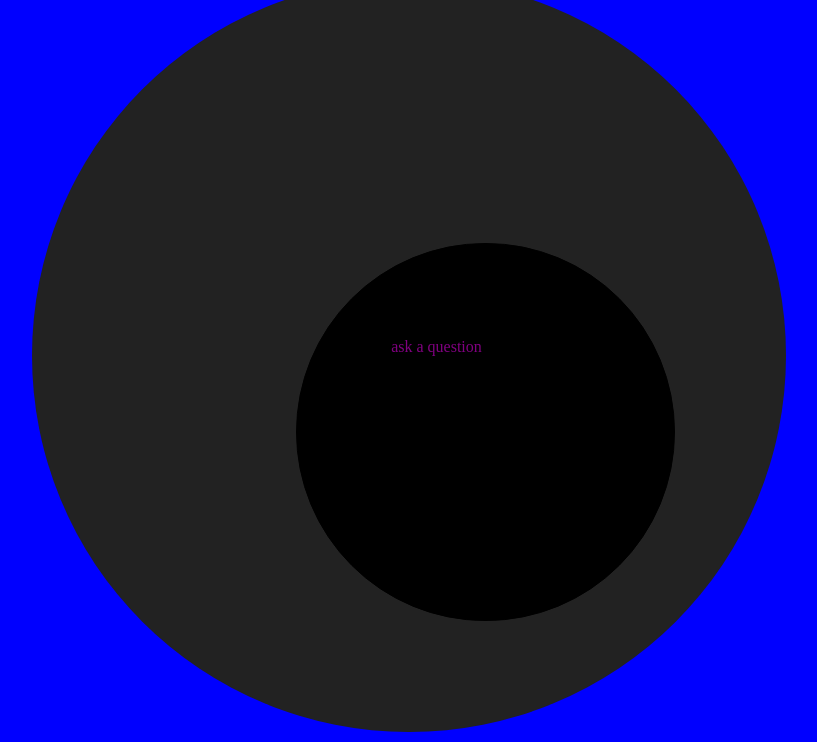
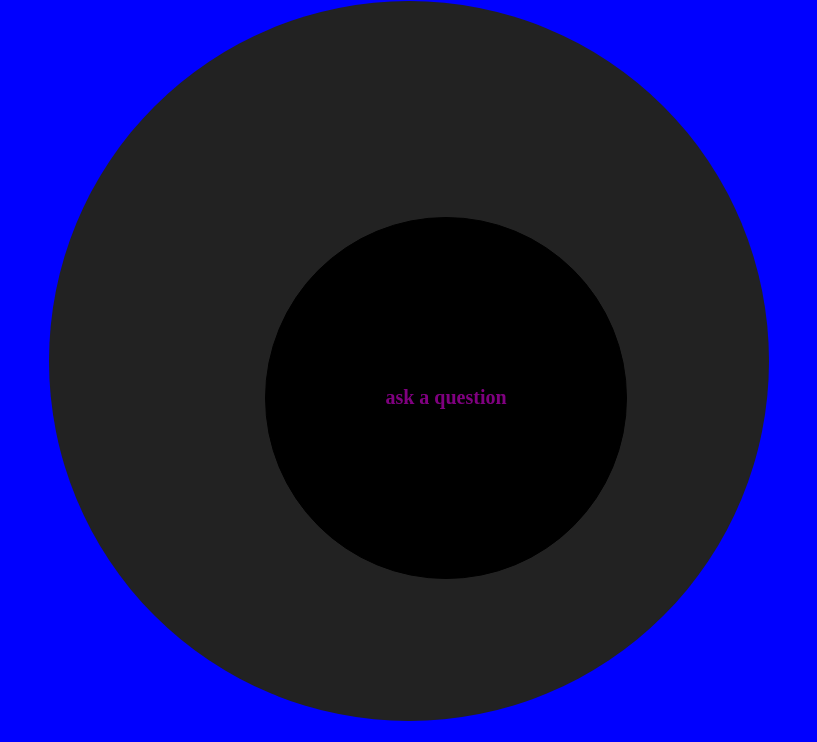
Before and after one commit to MaxwellCohen/magic8ball, a website: page public/index.html in a window 1280 px wide. Shown: the part 58-800 px from the top of the page, without its empty margins (231-1048 px from the left). Drawn offline with Linux system fonts and the light colour scheme.

Commit message:
cleaned up styling

```diff
--- a/index.js
+++ b/index.js
@@ -3,8 +3,6 @@ var app = express();
 
 app.set('port', (process.env.PORT || 5000));
 app.use(express.static(__dirname + '/public'));
-app.use('/jquery',express.static(__dirname + '/jquery/dist'));
-
 
 app.listen(app.get('port'), function() {
   console.log('Node app is running on port', app.get('port'));
--- a/public/index.html
+++ b/public/index.html
@@ -9,7 +9,9 @@
 </head>
 
 <body>
-<h1>Magic 8 Ball</h1>
+    <header>
+        <h1>Magic 8 Ball</h1>
+    </header>
     <div class="circle outside">
         <div class="circle inside">
             <div id="text" class="text">
--- a/public/magic8ball.js
+++ b/public/magic8ball.js
@@ -1,7 +1,8 @@
 /* global $ */
 var setMagic8BallSize = function(doc, outside, inside) {
     var size = Math.min(doc.width(), doc.height()) * 0.9;
-    outside.width(size).height(size);
+    var topMargin = (doc.height() - size  - $('header').height())/2;
+    outside.width(size).height(size).css('margin-top' , topMargin);
     size = size / 2;
     inside.width(size).height(size);
 };
@@ -48,11 +49,10 @@ $(window).resize(function() {
     setMagic8BallSize(doc, outside, inside);
 });
 
-doc.click(function(){
-	var ans = magic8BallAns().getAns();
-	console.log('clickEnvent');
-	text.fadeOut(400, function(){
-		text.html(ans);
-		text.fadeIn(400);
-	});
+doc.click(function() {
+    var ans = magic8BallAns().getAns();
+    text.fadeOut(400, function() {
+        text.html(ans);
+        text.fadeIn(400);
+    });
 });
--- a/public/style.css
+++ b/public/style.css
@@ -4,7 +4,6 @@
 
 html,
 body {
-    height: 100%;
     background: blue;
 }
 
@@ -13,31 +12,33 @@ body {
 }
 
 .outside {
-    height: 100%;
-    width: 100%;
     background: #222222;
     position: relative;
     margin-left: auto;
     margin-right: auto;
+    margin-top: auto;
+    margin-bottom: auto;
 }
 
 .inside {
     background: black;
     position: absolute;
-    top: 35%;
-    left: 35%;
-    height: 25%;
-    width: 25%;
+    top: 30%;
+    left: 30%;
     border: 1px solid black;
+    display: table;
 }
 
 .text {
     color: purple;
-    top: 25%;
-    left: 25%;
+    font-size:20px;
+    font-weight: bold;
+    vertical-align: middle;
     text-align: center;
-    position: absolute;
+    word-wrap: break-word;
+    display: table-cell;
 }
 h1{
     text-align: center;
+
 }
```
